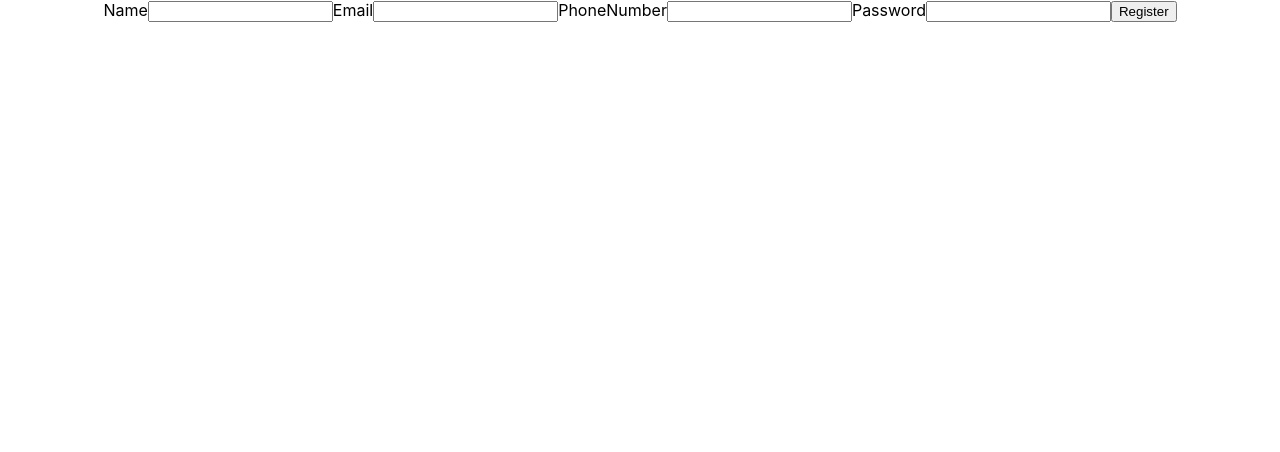
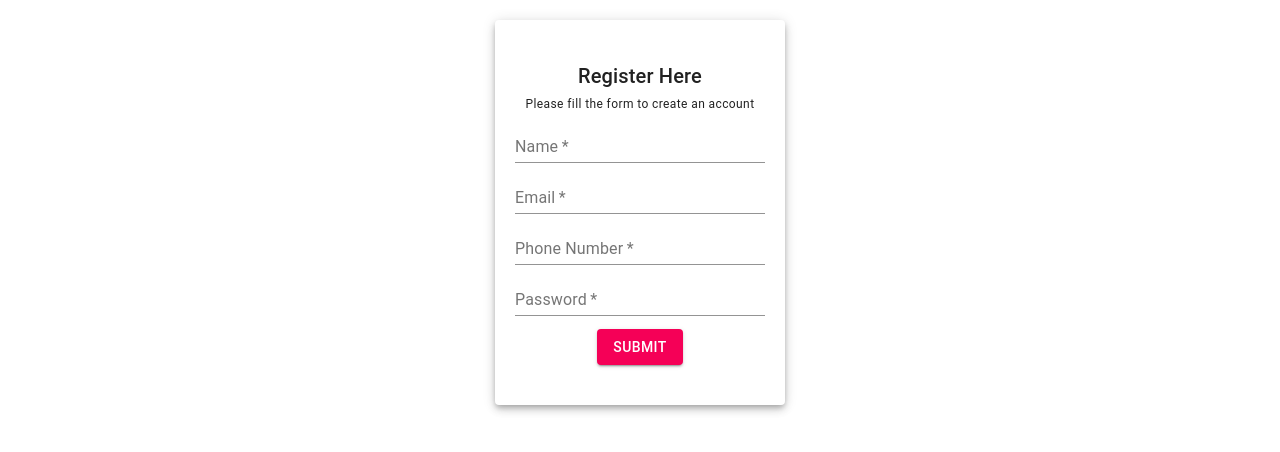
Before and after one commit to wesionaryTEAM/React-FormikApp, a React (Create React App) app in the folder formik-form/: page / in a window 1280 px wide. Shown: the top 452 px of the page. Built offline with nearby package versions, Linux system fonts and the light colour scheme.

Commit message:
created registered form:replace input field with Field component, add Error Mesage component, added min characters yup validation and wrapper formik component

```diff
--- a/formik-form/src/components/index.js
+++ b/formik-form/src/components/index.js
@@ -1,108 +1,72 @@
 import React from 'react'
-import { useFormik } from 'formik';
-import * as Yup from "yup";
-
+import { Grid, Paper, Button, Typography } from '@material-ui/core'
+import { TextField } from '@material-ui/core'
+import { Formik, Form, Field, ErrorMessage } from 'formik'
+import * as Yup from 'yup'
 
 const RegistrationForm = () => {
-    // pass in initial values for form field
+    const paperStyle = { padding: '40px 20px', width: 250, margin: '20px auto' }
+    const btnStyle = { marginTop: 10 }
 
+    // set initial form state ...
+    const initialValues = {
+        name: '',
+        email: '',
+        phoneNumber: '',
+        password: ''
+    }
 
-    // add yup to validate schema in form field
-    const validationScheme  = Yup.object({
-        name:Yup.string().required('Required'),
-        email:Yup.string().email("invalid email format").required('Required'),
-        phoneNumber:Yup.string().required('Required'),
-        password:Yup.string().required('Required'),
-
-    })
-    const formik = useFormik({
-        initialValues: {
-            name: '',
-            email: '',
-            phoneNumber: '',
-            password: ''
-        },
-
-        onSubmit: values => {
-            console.log("submit", values)
-        },
-
-        validate: values => {
-            // values.name values.email ....
-            // errors.name errors.email ....
-            // errors.name ="Required"
-            let errors = { // key must similiar to value objects
-            }
-            if (!values.name) {
-                errors.name = "Required"
-            }
-            if (!values.email) {
-                errors.email = "Required"
-            }
-            if (!values.phoneNumber) {
-                errors.phoneNumber = "Required"
-            }
-            if (!values.password) {
-                errors.password = "Required"
-            }
-            return errors
-        },
- validationScheme
+    // Defining yup validation schema to validate
+    const validationSchema = Yup.object().shape({
+        name: Yup.string().min(6, " too short").required("Required"),
+        email: Yup.string().email("You must enter valid email").required("Required"),
+        phoneNumber: Yup.number().typeError("Enter valid Phone number").required("Required"),
+        password: Yup.string().min(8, "Minimum characters should be 8").required('Required')
     })
 
+    // handles submit:
+    const onSubmit = (values, props) => {
+
+        alert(JSON.stringify(values), null, 2)
+        alert("Form is registerd...")
+
+        // call reset form
+        props.resetForm()
+    }
     return (
-        <div>
-            <form onSubmit={formik.handleSubmit}>
-                <label htmlFor='name'>Name</label>
-                <input
-                    type="text"
-                    id="name"
-                    name="name"
-                    onChange={formik.handleChange}
-                    value={formik.values.name}
-                    onBlur={formik.handleBlur}
-                />
-                {formik.touched.name && formik.errors.name ? <div>{formik.errors.name}</div> : null}
+        <Grid>
+            <Paper elevation={5} style={paperStyle}>
+                <Grid align='center'>
+                    <Typography variant='h6'>Register Here</Typography>
+                    <Typography variant="caption"> Please fill the form to create an account</Typography>
+                </Grid>
+                <Formik initialValues={initialValues} validationSchema={validationSchema} onSubmit={onSubmit}>
+                    {(props) => (
+                        <Form>
+                            <Field as={TextField} name='name' label='Name' fullWidth
+                                error={props.errors.name && props.touched.name}
+                                helperText={<ErrorMessage name='name' />} required />
 
-                <label htmlFor='email'>Email</label>
-                <input
-                    type="email"
-                    id="email"
-                    name="email"
-                    onChange={formik.handleChange}
-                    value={formik.values.email}
-                    onBlur={formik.handleBlur}
-                />
-                {formik.touched.email &&formik.errors.email ? <div>{formik.errors.email}</div> : null}
+                            <Field as={TextField} name='email' label='Email' fullWidth
+                                error={props.errors.email && props.touched.email}
+                                helperText={<ErrorMessage name='email' />} required />
 
-                <label htmlFor='phoneNumber'>PhoneNumber</label>
-                <input
-                    type="number"
-                    id="phonenumber"
-                    name="phoneNumber"
-                    onChange={formik.handleChange}
-                    value={formik.values.phoneNumber}
-                    onBlur={formik.handleBlur}
-                />
-                {formik.touched.phoneNumber && formik.errors.phoneNumber ? <div>{formik.errors.phoneNumber}</div> : null}
+                            <Field as={TextField} name="phoneNumber" label='Phone Number' fullWidth
+                                error={props.errors.phoneNumber && props.touched.phoneNumber}
+                                helperText={<ErrorMessage name='phoneNumber' />} required />
 
-                <label htmlFor='password'>Password</label>
-                <input
-                    type="password"
-                    id="password"
-                    name="password"
-                    onChange={formik.handleChange}
-                    value={formik.values.password}
-                    onBlur={formik.handleBlur}
-                />
-                {formik.touched.password &&formik.errors.password ? <div>{formik.errors.password}</div> : null}
+                            <Field as={TextField} name='password' label='Password' type='password' fullWidth
+                                error={props.errors.password && props.touched.password}
+                                helperText={<ErrorMessage name='password' />} required />
 
-                <button type="submit">Register</button>
-            </form>
-        </div>
+                            <Button type='submit' style={btnStyle} variant='contained'
+                                color='secondary'>Submit</Button>
+                        </Form>
+                    )}
+                </Formik>
+            </Paper>
+        </Grid>
     )
-
-
 }
 
 export default RegistrationForm;
```
